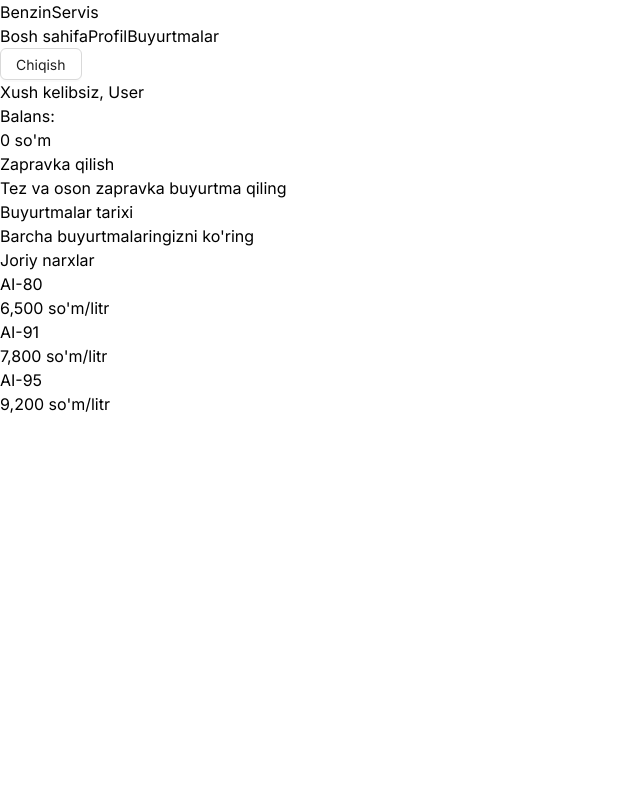
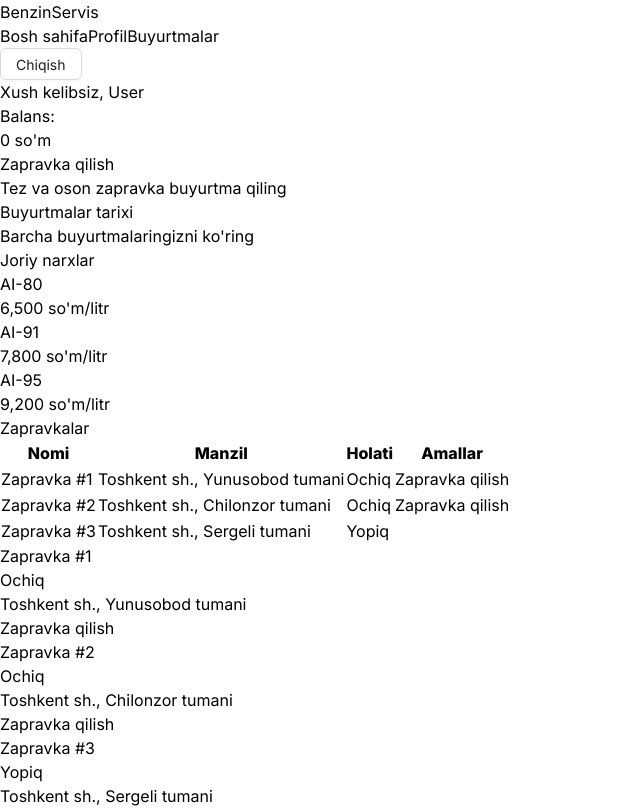
Before and after one commit to Jakbaraliyevv/serem, a React (Vite) app: page / in a window 1280 px wide. Shown: the whole page, without its empty margins (0-640 px from the left). Built offline with nearby package versions, Linux system fonts and the light colour scheme; no server answers; sample sign-in values are in the browser's storage.

Commit message:
zaprafka

```diff
--- a/src/components/showcase/index.jsx
+++ b/src/components/showcase/index.jsx
@@ -144,7 +144,7 @@ function Showcase() {
           </div>
         </div>
 
-        {/* <Zaprafkalar /> */}
+        <Zaprafkalar />
       </div>
     </section>
   );
```
